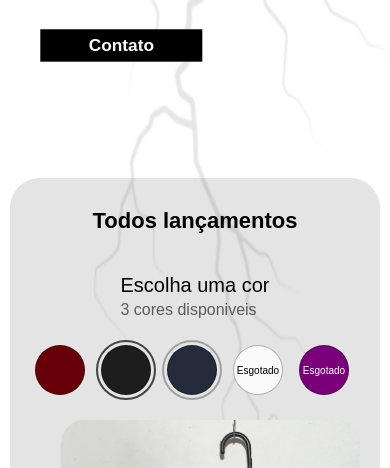
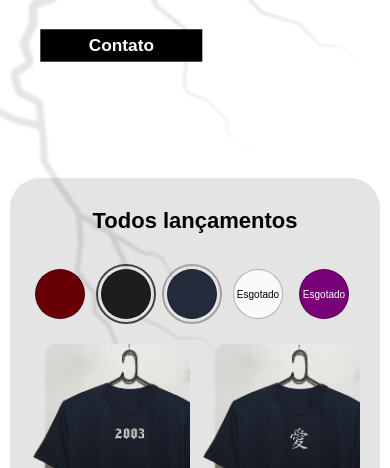
Before and after one commit to store-pdr/-, a plain HTML site: page index.html in a window 390 px wide. Shown: the part 376-844 px from the top of the page. Drawn offline with Linux system fonts and the light colour scheme.

Commit message:
Add files via upload

```diff
--- a/style.css
+++ b/style.css
@@ -43,6 +43,7 @@ main{
 .raio2{
     position: absolute;
     height: calc(100vh - 60px);
+    min-width: fit-content;
     top: 0px;
     right: 40%;
     z-index: 0;
@@ -311,9 +312,10 @@ button{
         align-items: center;
     }
     .cntrConteudo p {
-        font-size: 20px;
-        margin-right: 0px;
-        margin-bottom: 20px;
+        display: none;
+    }
+    .cntrConteudo h2 {
+        margin-bottom: 30px;
     }
 
 }
@@ -425,7 +427,7 @@ button{
 
   @media (max-width: 400px) {
     .container {
-      grid-template-columns: 1fr;
+        grid-template-columns: repeat(2, 1fr);
     }
   }
   .box {
```
